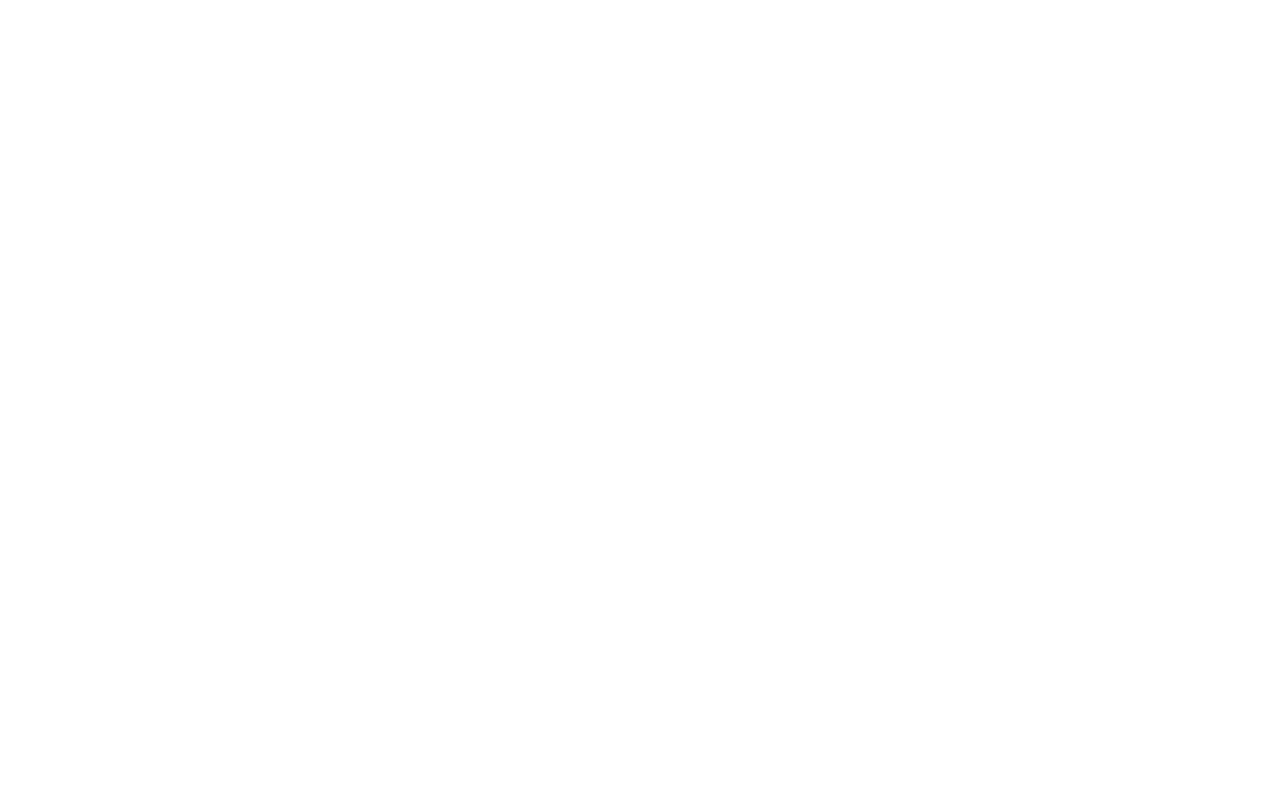
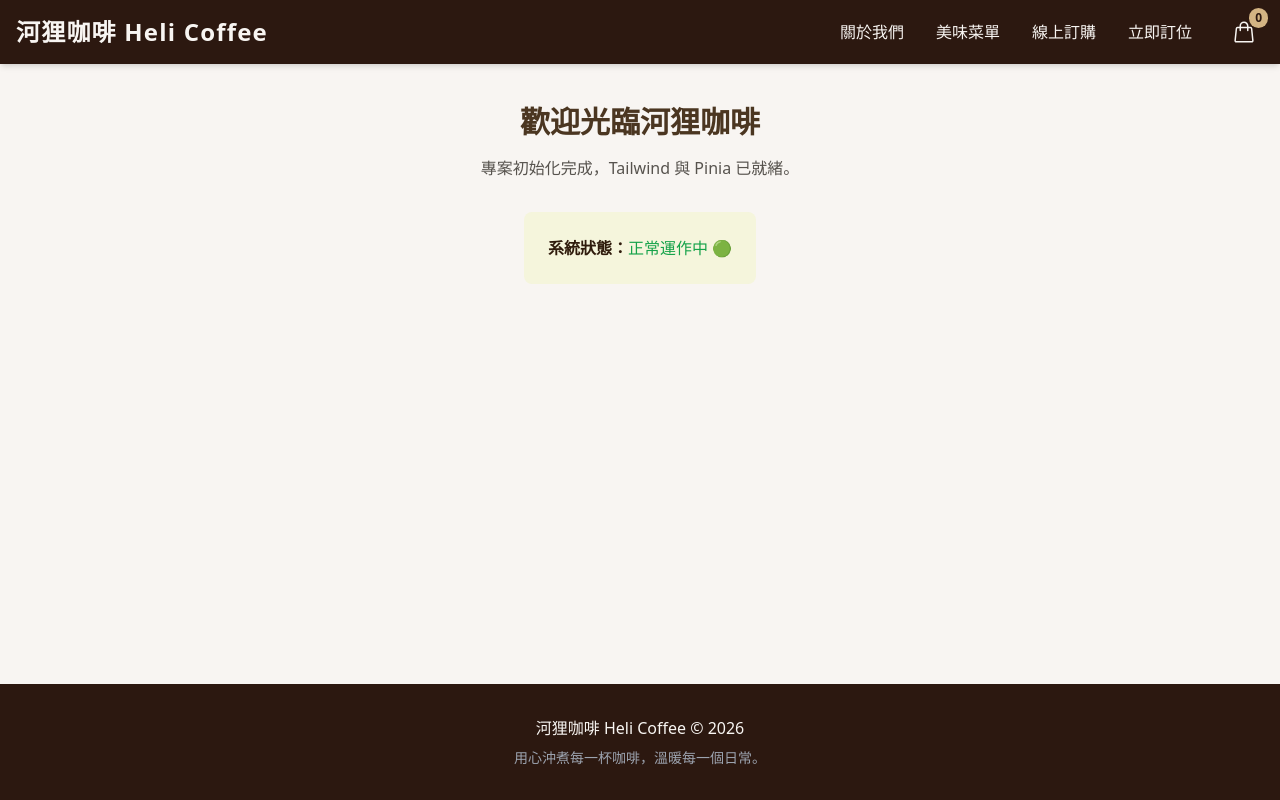
Before and after one commit to WeiLun2025/HeliCoffee, a Nuxt app: page / in a window 1280 px wide. Before the commit this address had no page. Built offline with nearby package versions, Linux system fonts and the light colour scheme.

Commit message:
新增選單欄位

```diff
--- a/app/app.vue
+++ b/app/app.vue
@@ -1,9 +1,9 @@
-<script setup>
-// 設定全站 SEO 資訊 (可選)
+<script setup lang="ts">
+// 這裡可以放全域的 SEO 設定 (Meta tags)
 useHead({
-  title: '河狸咖啡 | Heli Coffee',
+  title: '河狸咖啡 Heli Coffee',
   meta: [
-    { name: 'description', content: '享受最純粹的咖啡與甜點體驗' }
+    { name: 'description', content: '河狸咖啡 - 提供精緻手沖咖啡與手作甜點的溫馨空間' }
   ]
 })
 </script>
--- /dev/null
+++ b/app/components/AppNavbar.vue
@@ -0,0 +1,69 @@
+<script setup lang="ts">
+import { ref } from 'vue'
+
+// 控制手機版選單開關
+const isMobileMenuOpen = ref(false)
+
+const toggleMobileMenu = () => {
+  isMobileMenuOpen.value = !isMobileMenuOpen.value
+}
+
+// 選單項目設定，方便維護
+const navLinks = [
+  { name: '關於我們', path: '/about' },
+  { name: '美味菜單', path: '/menu' },
+  { name: '線上訂購', path: '/shop' },
+  { name: '立即訂位', path: '/booking' }
+]
+</script>
+
+<template>
+  <nav class="bg-[#2C1810] text-[#F8F5F2] sticky top-0 z-50 shadow-md">
+    <div class="container mx-auto px-4">
+      <div class="flex justify-between items-center h-16">
+        <NuxtLink to="/" class="text-2xl font-bold tracking-wider hover:text-[#D4B483] transition">
+          河狸咖啡 Heli Coffee
+        </NuxtLink>
+
+        <div class="hidden md:flex space-x-8 items-center">
+          <NuxtLink
+            v-for="link in navLinks"
+            :key="link.path"
+            :to="link.path"
+            class="hover:text-[#D4B483] transition duration-300 font-medium"
+          >
+            {{ link.name }}
+          </NuxtLink>
+
+          <button class="relative hover:text-[#D4B483] transition p-2">
+            <svg xmlns="http://www.w3.org/2000/svg" fill="none" viewBox="0 0 24 24" stroke-width="1.5" stroke="currentColor" class="w-6 h-6">
+              <path stroke-linecap="round" stroke-linejoin="round" d="M15.75 10.5V6a3.75 3.75 0 10-7.5 0v4.5m11.356-1.993l1.263 12c.07.665-.45 1.243-1.119 1.243H4.25a1.125 1.125 0 01-1.12-1.243l1.264-12A1.125 1.125 0 015.513 7.5h12.974c.576 0 1.059.435 1.119 1.007z" />
+            </svg>
+            <span class="absolute -top-1 -right-1 bg-[#D4B483] text-[#2C1810] text-xs font-bold px-1.5 py-0.5 rounded-full">0</span>
+          </button>
+        </div>
+
+        <button @click="toggleMobileMenu" class="md:hidden p-2 focus:outline-none">
+          <svg xmlns="http://www.w3.org/2000/svg" fill="none" viewBox="0 0 24 24" stroke-width="1.5" stroke="currentColor" class="w-6 h-6">
+            <path v-if="!isMobileMenuOpen" stroke-linecap="round" stroke-linejoin="round" d="M3.75 6.75h16.5M3.75 12h16.5m-16.5 5.25h16.5" />
+            <path v-else stroke-linecap="round" stroke-linejoin="round" d="M6 18L18 6M6 6l12 12" />
+          </svg>
+        </button>
+      </div>
+
+      <div v-show="isMobileMenuOpen" class="md:hidden py-4 border-t border-[#3E2723]">
+        <div class="flex flex-col space-y-4">
+          <NuxtLink
+            v-for="link in navLinks"
+            :key="link.path"
+            :to="link.path"
+            class="block px-2 py-1 hover:text-[#D4B483]"
+            @click="isMobileMenuOpen = false"
+          >
+            {{ link.name }}
+          </NuxtLink>
+        </div>
+      </div>
+    </div>
+  </nav>
+</template>
--- /dev/null
+++ b/app/layouts/default.vue
@@ -0,0 +1,22 @@
+<script setup lang="ts">
+// Layout 通常不需要太多邏輯，主要負責結構
+</script>
+
+<template>
+  <div class="flex flex-col min-h-screen font-sans text-[#2C1810] bg-[#F8F5F2]">
+    <AppNavbar />
+
+    <main class="flex-grow">
+      <slot />
+    </main>
+
+    <footer class="bg-[#2C1810] text-[#F8F5F2] py-8 mt-auto">
+      <div class="container mx-auto px-4 text-center">
+        <p class="mb-2">河狸咖啡 Heli Coffee © {{ new Date().getFullYear() }}</p>
+        <p class="text-sm text-gray-400">
+          用心沖煮每一杯咖啡，溫暖每一個日常。
+        </p>
+      </div>
+    </footer>
+  </div>
+</template>
--- /dev/null
+++ b/app/pages/index.vue
@@ -0,0 +1,14 @@
+<script setup>
+</script>
+
+<template>
+  <div class="text-center py-10">
+    <h2 class="text-3xl font-bold text-coffee-800 mb-4">歡迎光臨河狸咖啡</h2>
+    <p class="text-stone-600 mb-8">專案初始化完成，Tailwind 與 Pinia 已就緒。</p>
+
+    <div class="p-6 bg-coffee-100 rounded-lg inline-block">
+      <span class="text-coffee-900 font-semibold">系統狀態：</span>
+      <span class="text-green-600">正常運作中 🟢</span>
+    </div>
+  </div>
+</template>
```
